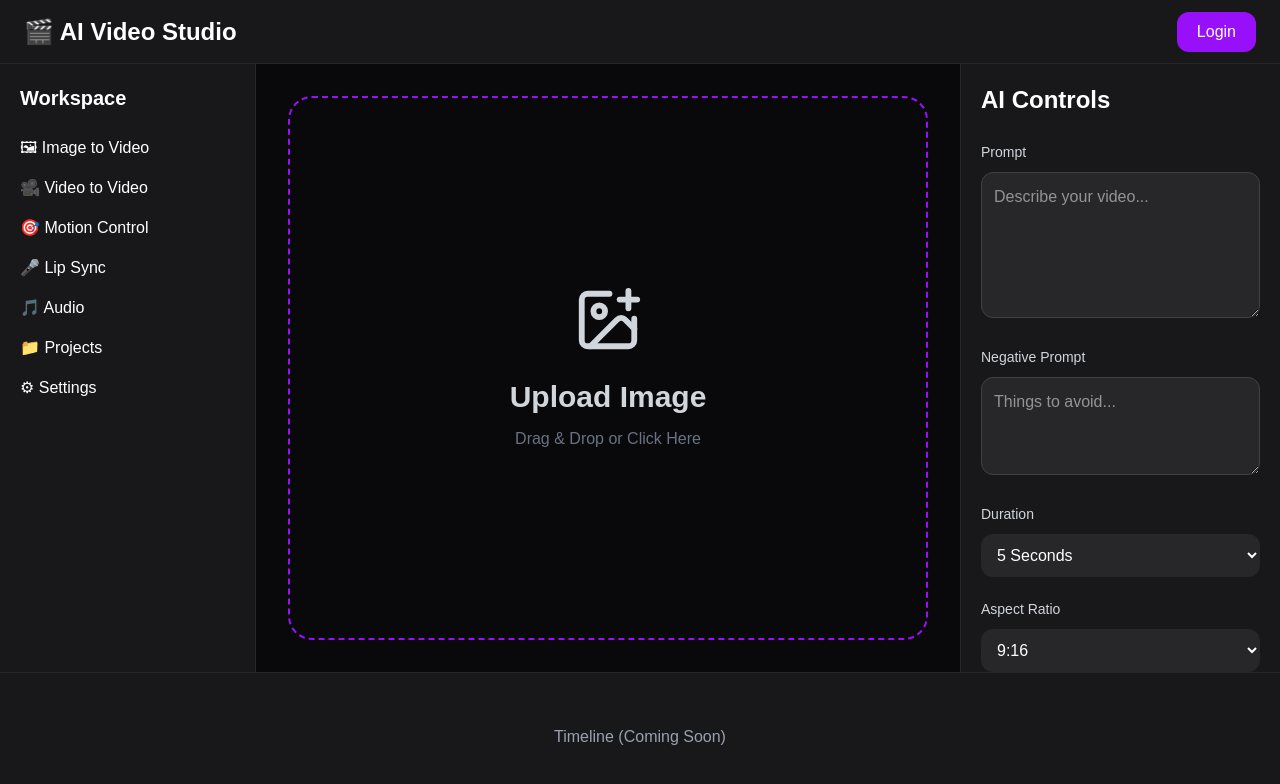
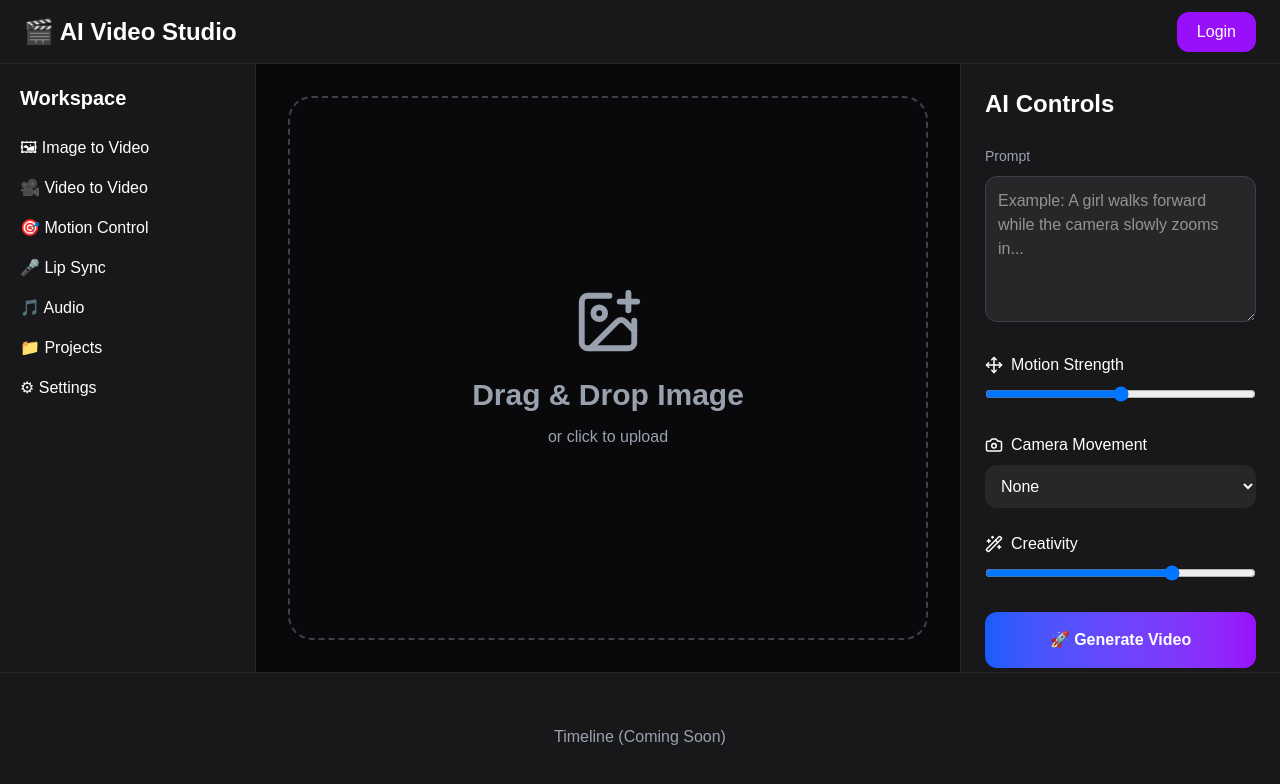
Before and after one commit to gokultamizh/ai-video-studio, a Next.js app: page / in a window 1280 px wide. Shown: the top 784 px of the page. Built offline with nearby package versions, Linux system fonts and the light colour scheme.

Commit message:
Completed Upload System

```diff
--- a/app/components/Preview.tsx
+++ b/app/components/Preview.tsx
@@ -1,64 +1,81 @@
 "use client";
 
-import { ImagePlus } from "lucide-react";
-import { useRef, useState } from "react";
+import { useCallback, useState } from "react";
+import { useDropzone } from "react-dropzone";
+import { ImagePlus, X } from "lucide-react";
 
 export default function Preview() {
   const [image, setImage] = useState<string | null>(null);
-  const inputRef = useRef<HTMLInputElement>(null);
 
-  function handleChange(e: React.ChangeEvent<HTMLInputElement>) {
-    const file = e.target.files?.[0];
+  const onDrop = useCallback((acceptedFiles: File[]) => {
+    if (acceptedFiles.length > 0) {
+      const file = acceptedFiles[0];
+      setImage(URL.createObjectURL(file));
+    }
+  }, []);
 
-    if (!file) return;
-
-    setImage(URL.createObjectURL(file));
-  }
+  const { getRootProps, getInputProps, isDragActive } = useDropzone({
+    onDrop,
+    accept: {
+      "image/*": [],
+    },
+    multiple: false,
+  });
 
   return (
     <div className="flex-1 bg-zinc-950 p-8">
-
       <div
-        onClick={() => inputRef.current?.click()}
-        className="h-full rounded-3xl border-2 border-dashed border-purple-600 hover:border-purple-400 transition cursor-pointer overflow-hidden flex items-center justify-center"
+        {...getRootProps()}
+        className={`relative h-full rounded-3xl border-2 border-dashed transition-all duration-300 cursor-pointer overflow-hidden flex items-center justify-center ${
+          isDragActive
+            ? "border-purple-500 bg-purple-500/10"
+            : "border-zinc-700 hover:border-purple-500"
+        }`}
       >
+        <input {...getInputProps()} />
 
         {image ? (
+          <>
+            <img
+              src={image}
+              alt="Preview"
+              className="w-full h-full object-contain"
+            />
 
-          <img
-            src={image}
-            className="w-full h-full object-contain"
-            alt="preview"
-          />
+            <button
+              onClick={(e) => {
+                e.stopPropagation();
+                setImage(null);
+              }}
+              className="absolute top-4 right-4 bg-red-600 hover:bg-red-700 p-2 rounded-full transition"
+            >
+              <X size={20} className="text-white" />
+            </button>
 
+            <button
+              onClick={(e) => {
+                e.stopPropagation();
+                alert("Generate Video feature coming soon 🚀");
+              }}
+              className="absolute bottom-5 right-5 bg-gradient-to-r from-blue-600 to-purple-600 px-6 py-3 rounded-xl text-white font-semibold hover:scale-105 transition"
+            >
+              Generate Video
+            </button>
+          </>
         ) : (
-
-          <div className="text-center text-gray-300">
-
-            <ImagePlus size={70} className="mx-auto mb-6" />
+          <div className="text-center text-gray-400">
+            <ImagePlus size={70} className="mx-auto mb-5" />
 
             <h2 className="text-3xl font-bold">
-              Upload Image
+              Drag & Drop Image
             </h2>
 
-            <p className="mt-3 text-gray-500">
-              Drag & Drop or Click Here
+            <p className="mt-3">
+              or click to upload
             </p>
-
           </div>
-
         )}
-
-        <input
-          hidden
-          type="file"
-          accept="image/*"
-          ref={inputRef}
-          onChange={handleChange}
-        />
-
       </div>
-
     </div>
   );
 }
--- a/app/components/RightPanel.tsx
+++ b/app/components/RightPanel.tsx
@@ -1,76 +1,95 @@
 "use client";
+
+import { SlidersHorizontal, Move, Camera, Wand2 } from "lucide-react";
 
 export default function RightPanel() {
   return (
-    <aside className="w-80 bg-zinc-900 border-l border-zinc-800 p-5 overflow-y-auto">
+    <aside className="w-80 bg-zinc-900 border-l border-zinc-800 p-6 overflow-y-auto text-white">
 
-      <h2 className="text-2xl text-white font-bold mb-6">
+      <h2 className="text-2xl font-bold mb-6">
         AI Controls
       </h2>
 
-      <div className="space-y-5">
+      {/* Prompt */}
 
-        <div>
-          <label className="text-gray-300 text-sm">
+      <div className="mb-6">
+        <label className="text-sm text-gray-400">
           Prompt
         </label>
 
         <textarea
           rows={5}
-            placeholder="Describe your video..."
-            className="mt-2 w-full rounded-xl bg-zinc-800 text-white p-3 outline-none border border-zinc-700 focus:border-purple-500"
+          placeholder="Example: A girl walks forward while the camera slowly zooms in..."
+          className="mt-2 w-full rounded-xl bg-zinc-800 border border-zinc-700 p-3 outline-none focus:border-purple-500"
         />
       </div>
 
-        <div>
-          <label className="text-gray-300 text-sm">
-            Negative Prompt
-          </label>
+      {/* Motion Strength */}
 
-          <textarea
-            rows={3}
-            placeholder="Things to avoid..."
-            className="mt-2 w-full rounded-xl bg-zinc-800 text-white p-3 outline-none border border-zinc-700 focus:border-purple-500"
-          />
+      <div className="mb-6">
+
+        <div className="flex items-center gap-2 mb-2">
+          <Move size={18}/>
+          <span>Motion Strength</span>
         </div>
 
-        <div>
-          <label className="text-gray-300 text-sm">
-            Duration
-          </label>
+        <input
+          type="range"
+          min="0"
+          max="100"
+          defaultValue="50"
+          className="w-full"
+        />
 
-          <select className="mt-2 w-full rounded-xl bg-zinc-800 text-white p-3">
+      </div>
 
-            <option>5 Seconds</option>
+      {/* Camera */}
 
-            <option>10 Seconds</option>
+      <div className="mb-6">
+
+        <div className="flex items-center gap-2 mb-2">
+          <Camera size={18}/>
+          <span>Camera Movement</span>
+        </div>
+
+        <select className="w-full bg-zinc-800 rounded-xl p-3">
+
+          <option>None</option>
+          <option>Zoom In</option>
+          <option>Zoom Out</option>
+          <option>Pan Left</option>
+          <option>Pan Right</option>
+          <option>Tilt Up</option>
+          <option>Tilt Down</option>
 
         </select>
+
       </div>
 
-        <div>
-          <label className="text-gray-300 text-sm">
-            Aspect Ratio
-          </label>
+      {/* Creativity */}
 
-          <select className="mt-2 w-full rounded-xl bg-zinc-800 text-white p-3">
+      <div className="mb-6">
 
-            <option>9:16</option>
-
-            <option>16:9</option>
-
-            <option>1:1</option>
-
-          </select>
+        <div className="flex items-center gap-2 mb-2">
+          <Wand2 size={18}/>
+          <span>Creativity</span>
         </div>
 
-        <button className="w-full mt-6 bg-gradient-to-r from-blue-600 to-purple-600 py-4 rounded-xl text-white text-lg font-bold hover:scale-105 transition">
-
-          Generate Video
-
-        </button>
+        <input
+          type="range"
+          min="0"
+          max="100"
+          defaultValue="70"
+          className="w-full"
+        />
 
       </div>
+
+      {/* Generate */}
+
+      <button className="w-full bg-gradient-to-r from-blue-600 to-purple-600 rounded-xl py-4 font-bold hover:scale-105 transition">
+        🚀 Generate Video
+      </button>
 
     </aside>
   );
--- a/package.json
+++ b/package.json
@@ -9,11 +9,13 @@
     "lint": "eslint"
   },
   "dependencies": {
+    "konva": "^10.3.0",
     "lucide-react": "^1.23.0",
     "next": "16.2.10",
     "react": "19.2.4",
     "react-dom": "19.2.4",
-    "react-dropzone": "^15.0.0"
+    "react-dropzone": "^15.0.0",
+    "react-konva": "^19.2.5"
   },
   "devDependencies": {
     "@tailwindcss/postcss": "^4",
```
Also changed, not shown: 1 other file (tests, documents, lock files or other folders). Lines whose indentation alone changed are shown as unchanged.
